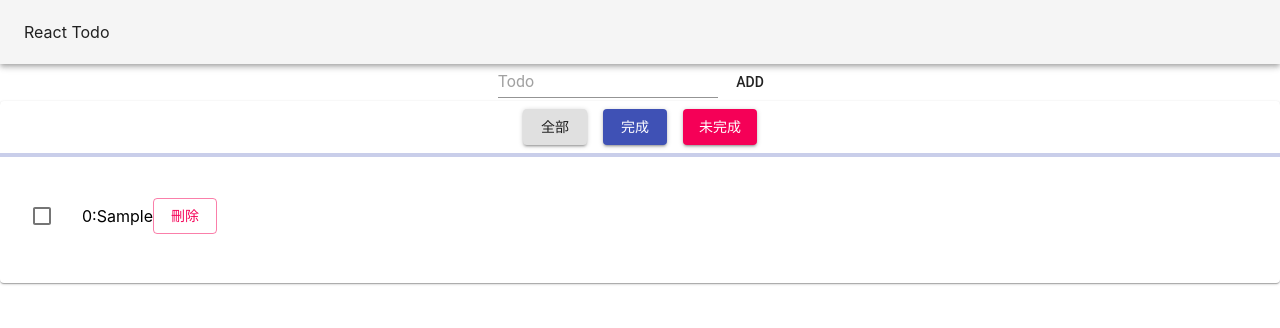
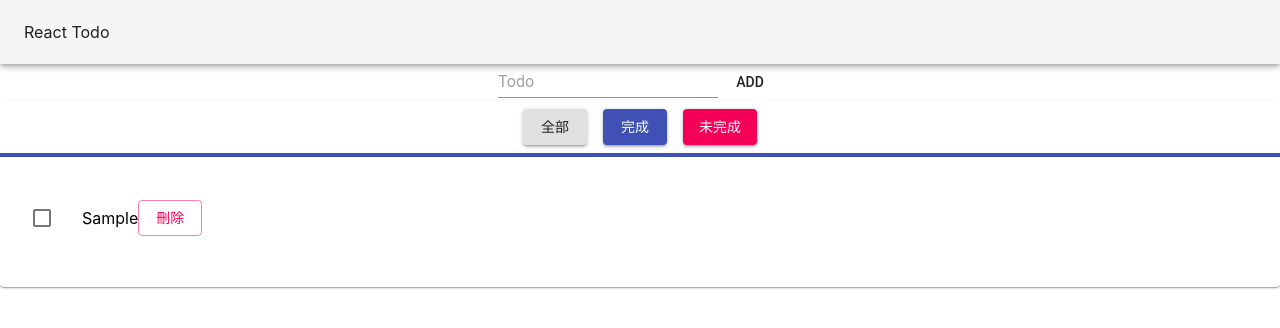
Before and after one commit to futianshen/js-react-class-component-todo-list, a React (Create React App) app: page / in a window 1280 px wide. Both pictures are taken after typing "Sample" into the empty fields and a click on the button "ADD". Shown: the top 328 px of the page. Built offline with nearby package versions, Linux system fonts and the light colour scheme.

Commit message:
Add Modify todo Function

```diff
--- a/src/components/App/App.js
+++ b/src/components/App/App.js
@@ -3,7 +3,6 @@ import './App.css'
 import { AppBar, Toolbar, withStyles } from '@material-ui/core'
 import { Input, Button } from '@material-ui/core'
 import TodoList from '../TodoList'
-
 
 // 對照之前做的 React Todolist 看看語法和命名有什麼不同？
 // Current Version -> jQuery Version Function（刪除、修改、進度條） -> ideal Todo list
@@ -27,15 +26,14 @@ class App extends Component {
       inputValue: '',
       todoList: [],
       id: 0, // id 可以寫在外面嗎？怎麼做？
-      completed: 0 //改名成 totalCompletePercent 會更好
+      progress: 100, //改名成 totalCompletePercent 會更好
     }
   }
   componentDidUpdate(prevProps, prevState) {
     const { todoList } = this.state
-    if(this.state.todoList!==prevState.todoList) {
-      this.setState({
-        completed: resetProgress(todoList)
-      })
+    if(todoList!==prevState.todoList) {
+      if(todoList.length===0) this.setState({completed: 100})
+      else this.setState({completed: resetProgress(todoList)})
     }
   }
   inputChange = e => { // 這種使用arrow function寫法叫什麼？
@@ -51,6 +49,8 @@ class App extends Component {
           {
             id,
             value: inputValue,
+            modifyValue: inputValue,
+            modifyState: false,
             checked: false,
           }
         ],
@@ -65,7 +65,7 @@ class App extends Component {
     result.checked = !result.checked
     let newTodoList = todoList.map(item=>item.id===todo.id ? result : item)
     this.setState({
-      todoList: newTodoList,
+      todoList: newTodoList
     })
   }
   removeTodo = todo => {
@@ -74,23 +74,46 @@ class App extends Component {
       todoList: todoList.filter(item=>item.id!==todo.id),
     })
   }
+  modifyTodo = todo => {
+    //重複動作可以做成函式
+    const { todoList } = this.state
+    let result = todoList.find(item=>item.id===todo.id)
+    result.modifyState = true
+    let newTodoList = todoList.map(item=>item.id===todo.id ? result : item)
+    this.setState({
+      todoList: newTodoList
+    })
+  }
+  modifyTodoDone = (todo, modifyValue) => {
+    //重複動作可以做成函式
+    const { todoList } = this.state
+    let result = todoList.find(item=>item.id===todo.id)
+    result.modifyValue = modifyValue
+    result.value = modifyValue
+    result.modifyState = false
+    let newTodoList = todoList.map(item=>item.id===todo.id ? result : item)
+    this.setState({
+      todoList: newTodoList
+    })
+  }
   render() {
-    const { inputValue, todoList, completed, checkTodo } = this.state
+    const { inputValue, todoList, progress, modifyState } = this.state
     const { classes } = this.props
     return (
       <div className="App">
         <AppBar position="static" color="default" className={classes.root}>
           <Toolbar>React Todo</Toolbar>
         </AppBar>
-
         <Input value={inputValue} onChange={this.inputChange} placeholder="Todo" />
         <Button onClick={this.addTodo}>Add</Button>
         <TodoList
           todoList={todoList}
-          completed={completed}
+          modifyState={modifyState}
+          progress={progress}
           checkTodo={this.checkTodo}
           removeTodo={this.removeTodo}
           modifyTodo={this.modifyTodo}
+          modifyTodoDone={this.modifyTodoDone}
         />
       </div>
     )
--- a/src/components/TodoList/TodoList.js
+++ b/src/components/TodoList/TodoList.js
@@ -1,4 +1,4 @@
-import React, { Component } from 'react'
+import React, { Component, Fragment } from 'react' // Fragment 是什麼意思？
 import { withStyles } from '@material-ui/core'
 import { Card , CardContent } from '@material-ui/core'
 import { LinearProgress } from '@material-ui/core'
@@ -14,6 +14,60 @@ const styles = theme => ({
   }
 })
 
+class DeleteItem extends Component {
+  render() {
+    const { value, removeTodoTrigger } = this.props
+    return (
+      <Fragment>
+        <p>{value}</p>
+        <Button
+          variant="outlined"
+          color="secondary"
+          onClick={removeTodoTrigger}
+          >
+          刪除
+        </Button>
+      </Fragment>
+    )
+  }
+}
+
+class ModifyItem extends Component {
+  constructor(props) { //只有在初始化需要 props 的時候才要塞 props
+    super(props)
+    const { modifyValue } = this.props
+    this.state={
+      modifyValue: modifyValue
+    }
+  }
+  modifyChange = e => {
+    this.setState({
+      modifyValue: e.target.value
+    })
+  }
+  modifyTodoDoneTrigger = () => {
+    console.log(1)
+    const { modifyValue } = this.state
+    const { modifyTodoDone, todo } = this.props
+    modifyTodoDone(todo, modifyValue)
+  }
+  render() {
+    const { modifyValue } = this.state
+    return (
+      <Fragment>
+        <input value={modifyValue} onChange={this.modifyChange} />
+        <Button
+          variant="outlined"
+          color="primary"
+          onClick={this.modifyTodoDoneTrigger}
+        >
+          修改
+        </Button>
+      </Fragment>
+    )
+  }
+}
+
 class Item extends Component {
   constructor(props) {
     super(props)
@@ -27,10 +81,15 @@ class Item extends Component {
     if(window.confirm('確定要刪除嗎？')) removeTodo(todo)
   }
   modifyTodoTrigger = () => {
-
+    const { modifyTodo, todo } = this.props
+    modifyTodo(todo)
+  }
+  completeModifyTodoTrigger = () => {
+    const { completeModifyTodo, todo } = this.props
+    completeModifyTodo(todo)
   }
   render() {
-    const { id, value, checked } = this.props
+    const { value, checked, todo, modifyValue, modifyTodoDone } = this.props
     return (
       <ListItem onDoubleClick={this.modifyTodoTrigger}>
         <FormControlLabel
@@ -38,58 +97,58 @@ class Item extends Component {
             <Checkbox
               checked={checked}
               onChange={this.checkTodoTrigger}
-              value=""
-              /* classes={{
-                root: classes.root,
-                checked: classes.checked,
-              }} */
             />
           }
         />
-        {id}:{value}
-        <Button
-          //className={classes.button}
-          variant="outlined"
-          color="secondary"
-          onClick={this.removeTodoTrigger}
-        >
-          刪除
-        </Button>
+        {todo.modifyState ?
+          <ModifyItem
+            todo={todo}
+            modifyValue={modifyValue}
+            modifyTodoDone={modifyTodoDone}
+          />
+          :
+          <DeleteItem
+            value={value}
+            removeTodoTrigger={this.removeTodoTrigger}
+          />
+        }
       </ListItem>
     )
   }
 }
 
-class LinearDeterminate extends Component {
+class LinearDeterminate extends Component { // 可以用 functional Component
   render() {
     return (
-      <LinearProgress variant="determinate" value={this.props.completed} />
+      <LinearProgress variant="determinate" value={this.props.progress} />
     )
   }
 }
 
 class TodoList extends Component {
   render() {
-    const { classes, todoList, completed } = this.props
-    const { checkTodo, removeTodo, modifyTodo } = this.props
+    const { classes, todoList, progress, state } = this.props
+    const { checkTodo, removeTodo, modifyTodo, modifyTodoDone } = this.props
     return (
       <Card>
         <Button variant="contained" className={classes.button}>全部</Button>
         <Button variant="contained" color="primary" className={classes.button}>完成</Button>
         <Button variant="contained" color="secondary" className={classes.button}>未完成</Button>
-        <LinearDeterminate completed={completed} />
+        <LinearDeterminate progress={progress} />
         <CardContent>
           <List>
             {todoList.map(item =>
               <Item
                 key={item.id}
-                id={item.id}
                 checked={item.checked}
                 value={item.value}
+                modifyValue={item.modifyValue}
                 todo={item}
+                state={state}
                 checkTodo={checkTodo}
                 removeTodo={removeTodo}
                 modifyTodo={modifyTodo}
+                modifyTodoDone={modifyTodoDone}
               />
             )}
           </List>
@@ -99,4 +158,4 @@ class TodoList extends Component {
   }
 }
 
-export default withStyles(styles)(TodoList);
+export default withStyles(styles)(TodoList)
```
